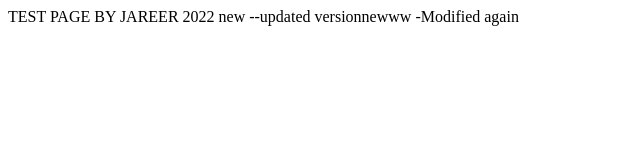
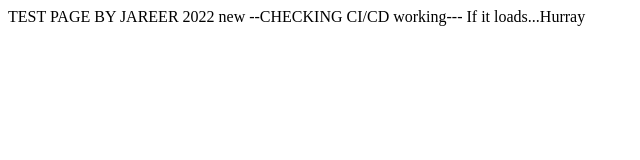
Before and after one commit to jeri7758/k8s, a plain HTML site: page index.html in a window 1280 px wide. Shown: the whole page, without its empty margins (0-640 px from the left). Drawn offline with Linux system fonts and the light colour scheme.

Commit message:
final deployment_last

```diff
--- a/index.html
+++ b/index.html
@@ -1,3 +1,3 @@
 <html>
-    TEST PAGE BY JAREER 2022 new --updated versionnewww -Modified again
+    TEST PAGE BY JAREER 2022 new --CHECKING CI/CD working--- If it loads...Hurray
 </html>
```
